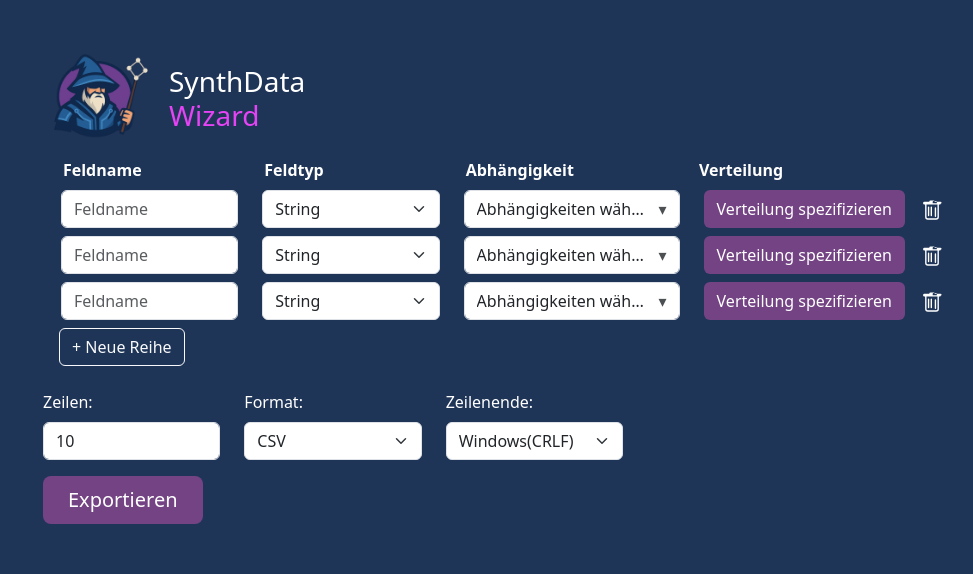
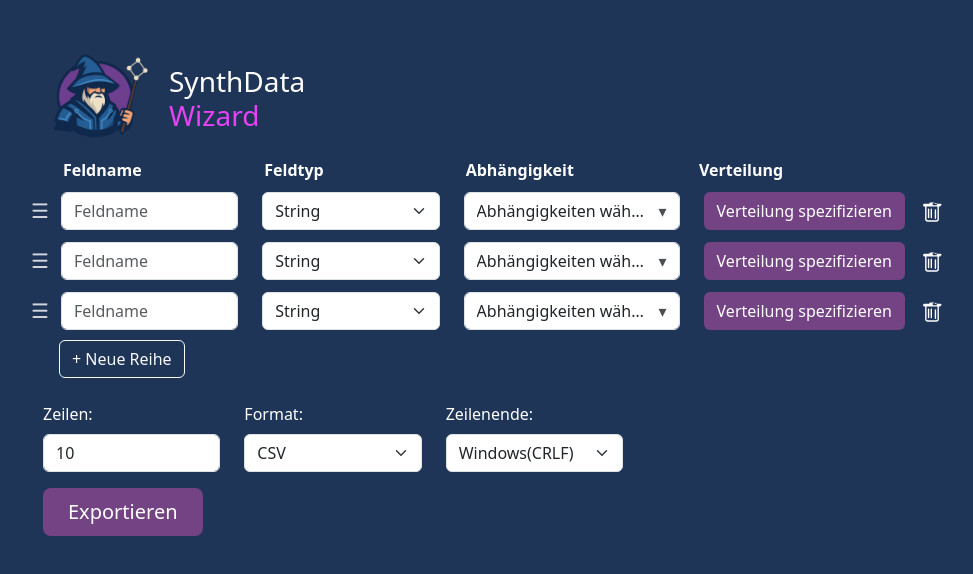
Before and after one commit to chaimaa-Tester/synthdata-frontend, a React (Vite) app: page / in a window 1280 px wide. Shown: the top 574 px of the page, without its empty margins (5-978 px from the left). Built offline with nearby package versions, Linux system fonts and the light colour scheme.

Commit message:
Implement Drag and Drop functionality with dnd-kit in SynthDataWizard and update FieldRow for drag handle support

```diff
--- a/src/SynthDataWizard.tsx
+++ b/src/SynthDataWizard.tsx
@@ -2,26 +2,44 @@ import { useMemo, useState } from "react";
 import axios from "axios";
 import logo from "./assets/logo.png";
 import { DistributionModal } from "./components/DistributionModal";
-import { FieldRow } from "./components/FieldRow"; // ÄNDERUNG: FieldRow statt SortableFieldRow
+// import FieldRow from sortable wrapper statt direkter FieldRow
+import { SortableFieldRow } from "./components/SortableFieldRow"; // <-- GEÄNDERT: Sortable wrapper import
 import { FieldTableHeader } from "./components/FieldTableHeader";
 import { ExportOptions } from "./components/ExportOptions";
+
+// NEU: dnd-kit imports
+import {
+  DndContext,
+  closestCenter,
+  PointerSensor,
+  useSensor,
+  useSensors,
+  DragEndEvent,
+} from "@dnd-kit/core";
+import {
+  SortableContext,
+  verticalListSortingStrategy,
+  arrayMove,
+} from "@dnd-kit/sortable";
 
 // -------------------- Typen & Helpers --------------------
 
 export type Row = {
+  id: string; // <-- NEU: eindeutige id für Drag & Drop
   name: string;
   type: "String" | "Double" | "Date" | "Integer";
   dependency: string;
-  distributionConfig: { // Klammern korrigiert
+  distributionConfig: {
     distribution: string;
-    parameterA: string; // parameterA nicht parameters
-    parameterB: string; // parameterB nicht parameters
-    extraParams: string[]; // extraParams nicht extraterrans
+    parameterA: string;
+    parameterB: string;
+    extraParams: string[];
     dependency: string;
   };
 };
 
 const makeDefaultRow = (): Row => ({
+  id: `${Date.now()}-${Math.random()}`, // <-- NEU: einfache eindeutige id
   name: "",
   type: "String",
   dependency: "",
@@ -48,6 +66,20 @@ export const SynthDataWizard = () => {
   const [lineEnding, setLineEnding] = useState<string>("Windows(CRLF)");
   const [showModal, setShowModal] = useState<boolean>(false);
   const [activeRowIdx, setActiveRowIdx] = useState<number | null>(null);
+  const sensors = useSensors(useSensor(PointerSensor));
+
+  const handleDragEnd = (event: DragEndEvent) => {
+    const { active, over } = event;
+    if (!over || active.id === over.id) return;
+
+    setRows((prev) => {
+      const oldIndex = prev.findIndex((r) => r.id === active.id);
+      const newIndex = prev.findIndex((r) => r.id === over.id);
+      if (oldIndex === -1 || newIndex === -1) return prev;
+      return arrayMove(prev, oldIndex, newIndex);
+    });
+  };
+
 
   const handleAddRow = () =>
     setRows((prev) => [...prev, makeDefaultRow()]);
@@ -142,18 +174,27 @@ export const SynthDataWizard = () => {
 
       <FieldTableHeader />
 
-      {/* WICHTIGE ÄNDERUNG: FieldRow statt SortableFieldRow */}
+      {/* NEU: DnD-Wrapper + SortableContext */}
+      <DndContext
+        sensors={sensors}
+        collisionDetection={closestCenter}
+        onDragEnd={handleDragEnd}
+      >
+        <SortableContext items={rows.map((r) => r.id)} strategy={verticalListSortingStrategy}>
           {rows.map((row, idx) => (
-        <FieldRow
-          key={idx}
+            <SortableFieldRow
+              key={row.id}
+              id={row.id} // wichtig für dnd-kit
               row={row}
               idx={idx}
               onChange={handleRowChange}
               onOpenModal={() => handleOpenModal(idx)}
               handleDeleteRow={handleDeleteRow}
-          allFieldNames={allFieldNames} // Hier werden die Feldnamen übergeben
+              allFieldNames={allFieldNames}
             />
           ))}
+        </SortableContext>
+      </DndContext>
 
       {/* Modal */}
       {activeRowIdx !== null && (
--- a/src/components/FieldRow.tsx
+++ b/src/components/FieldRow.tsx
@@ -1,4 +1,4 @@
-import React, { useEffect, useMemo, useRef, useState } from "react";
+import { useEffect, useMemo, useRef, useState } from "react";
 
 export const FieldRow = ({
   row,
@@ -7,6 +7,7 @@ export const FieldRow = ({
   onOpenModal,
   handleDeleteRow,
   allFieldNames,
+  dragHandleProps,
 }: {
   row: any;
   idx: number;
@@ -14,6 +15,7 @@ export const FieldRow = ({
   onOpenModal: (idx: number) => void;
   handleDeleteRow: (idx: number) => void;
   allFieldNames: string[];
+  dragHandleProps?: any;
 }) => {
   const parseDeps = (text: string): string[] =>
     (text || "")
@@ -70,11 +72,18 @@ export const FieldRow = ({
     <div
       className="row mb-2 align-items-center flex-nowrap"
       style={{ minWidth: 1200 }}
-      key={idx}
     >
       {/* Platzhalter für Draghandle */}
-      <div className="col-auto d-flex align-items-center px-0">
-        <span style={{ fontSize: 20, opacity: 0 }}>☰</span>
+      <div className="col-auto d-flex align-items-center px-0"
+      {...(dragHandleProps || {})}
+      style={{
+        cursor: "grab",
+        userSelect: "none",
+        padding: "6px 8px"}}
+      role="button"
+      aria-label="Drag Handle"
+      onMouseDown={(e) => e.preventDefault()}>
+        <span style={{ fontSize: 20, opacity: 0.8 }}>☰</span>
       </div>
 
       {/* Feldname */}
```
Lines whose indentation alone changed are shown as unchanged.
